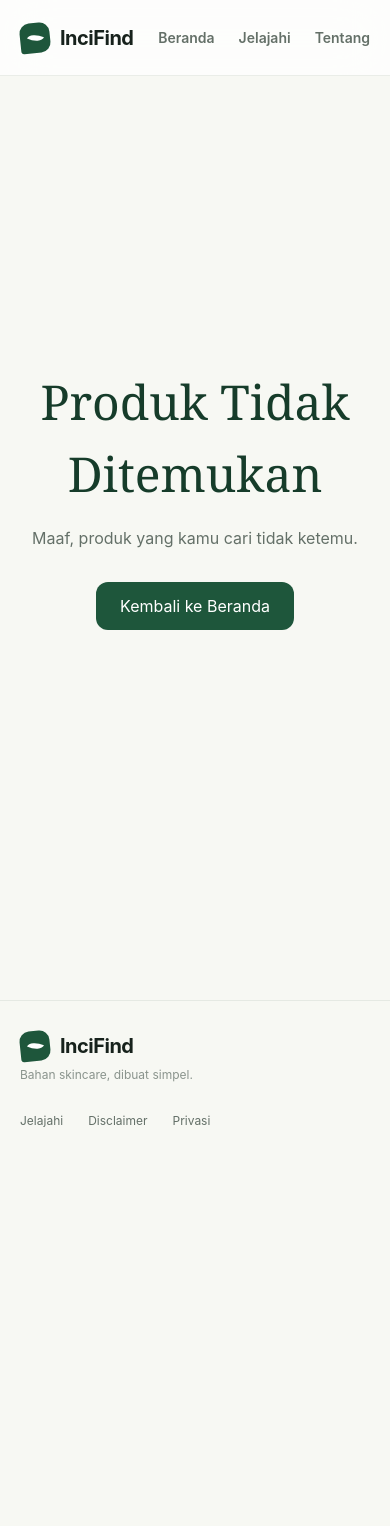
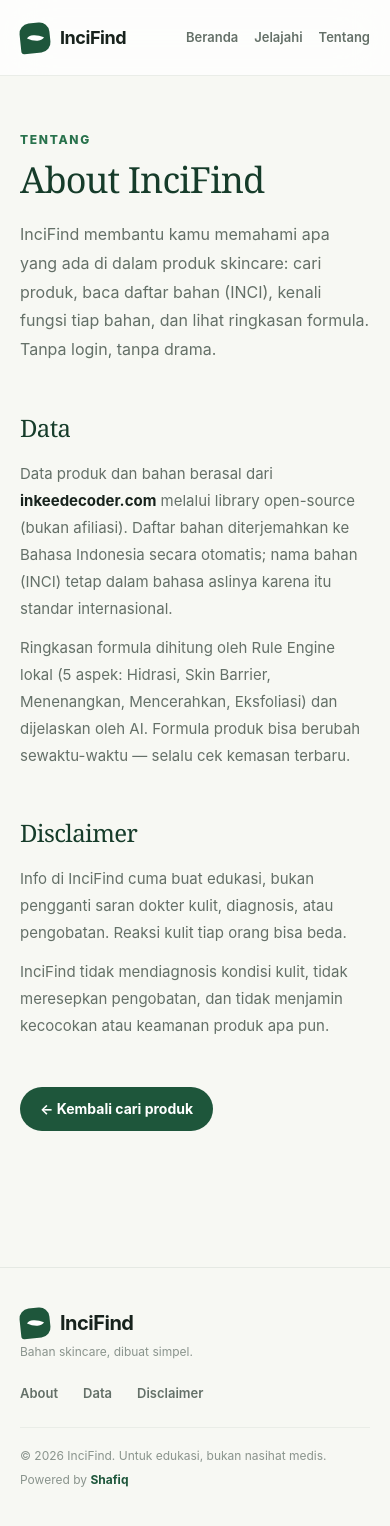
Before and after one commit to shafiqmu/InciFind, a Next.js app: page /about in a window 390 px wide. Before the commit this address had no page. Before the commit the page ends 1159 px from the top, so only its background shows below. Built offline with nearby package versions, Linux system fonts and the light colour scheme.

Commit message:
Responsive audit + footer About/Data/Disclaimer + about page

```diff
--- /dev/null
+++ b/app/about/page.tsx
@@ -0,0 +1,66 @@
+import type { Metadata } from 'next';
+import Link from 'next/link';
+
+export const metadata: Metadata = {
+  title: 'About · Data · Disclaimer — InciFind',
+  description: 'Tentang InciFind, sumber data, dan disclaimer.',
+};
+
+export default function AboutPage() {
+  return (
+    <main className="w-[min(1180px,calc(100%-40px))] mx-auto py-14 md:py-20">
+      <p className="text-pine-700 text-xs font-extrabold uppercase tracking-[0.14em] mb-3">
+        Tentang
+      </p>
+      <h1 className="font-serif text-pine-900 text-4xl md:text-5xl tracking-tight mb-5">
+        About InciFind
+      </h1>
+      <p className="max-w-2xl text-ink-soft leading-[1.8] mb-12">
+        InciFind membantu kamu memahami apa yang ada di dalam produk skincare:
+        cari produk, baca daftar bahan (INCI), kenali fungsi tiap bahan, dan
+        lihat ringkasan formula. Tanpa login, tanpa drama.
+      </p>
+
+      <section id="data" className="scroll-mt-24 mb-12">
+        <h2 className="font-serif text-pine-900 text-2xl md:text-3xl tracking-tight mb-4">
+          Data
+        </h2>
+        <div className="max-w-2xl text-ink-soft leading-[1.8] space-y-3 text-[15px]">
+          <p>
+            Data produk dan bahan berasal dari <strong className="text-ink">inkeedecoder.com</strong> melalui
+            library open-source (bukan afiliasi). Daftar bahan diterjemahkan ke Bahasa Indonesia
+            secara otomatis; nama bahan (INCI) tetap dalam bahasa aslinya karena itu standar internasional.
+          </p>
+          <p>
+            Ringkasan formula dihitung oleh Rule Engine lokal (5 aspek: Hidrasi, Skin Barrier,
+            Menenangkan, Mencerahkan, Eksfoliasi) dan dijelaskan oleh AI. Formula produk bisa
+            berubah sewaktu-waktu — selalu cek kemasan terbaru.
+          </p>
+        </div>
+      </section>
+
+      <section id="disclaimer" className="scroll-mt-24 mb-12">
+        <h2 className="font-serif text-pine-900 text-2xl md:text-3xl tracking-tight mb-4">
+          Disclaimer
+        </h2>
+        <div className="max-w-2xl text-ink-soft leading-[1.8] space-y-3 text-[15px]">
+          <p>
+            Info di InciFind cuma buat edukasi, bukan pengganti saran dokter kulit,
+            diagnosis, atau pengobatan. Reaksi kulit tiap orang bisa beda.
+          </p>
+          <p>
+            InciFind tidak mendiagnosis kondisi kulit, tidak meresepkan pengobatan,
+            dan tidak menjamin kecocokan atau keamanan produk apa pun.
+          </p>
+        </div>
+      </section>
+
+      <Link
+        href="/"
+        className="inline-flex items-center gap-2 px-5 py-3 bg-pine-800 text-white rounded-full text-sm font-bold hover:bg-pine-700 transition-colors"
+      >
+        ← Kembali cari produk
+      </Link>
+    </main>
+  );
+}
--- a/app/page.tsx
+++ b/app/page.tsx
@@ -122,7 +122,7 @@
           <img
             src="/hero-skincare.jpg"
             alt="Skincare products with botanical leaves"
-            className="w-full h-72 object-cover rounded-[28px]"
+            className="w-full h-72 md:h-96 object-cover rounded-[28px]"
           />
         </div>
       </section>
--- a/components/inci-list/InciItem.tsx
+++ b/components/inci-list/InciItem.tsx
@@ -28,7 +28,7 @@
             setIsOpen(!isOpen);
           }
         }}
-        className="min-h-[72px] grid grid-cols-[1fr_40px] md:grid-cols-[1.3fr_1fr_1fr_45px] items-center gap-2 px-4 md:px-[22px] py-[14px] transition-colors hover:bg-[#fbfcfb] cursor-pointer"
+        className="min-h-[72px] grid grid-cols-[1fr_40px] lg:grid-cols-[1.3fr_1fr_1fr_45px] items-center gap-2 px-4 lg:px-[22px] py-[14px] transition-colors hover:bg-[#fbfcfb] cursor-pointer"
       >
         <div className="text-[15px] font-bold">
           {name}
@@ -39,7 +39,7 @@
           )}
         </div>
 
-        <div className="col-span-full md:col-span-1 flex flex-wrap gap-[5px] md:mt-0 -mt-1">
+        <div className="col-span-full lg:col-span-1 flex flex-wrap gap-[5px] lg:mt-0 -mt-1">
           {functions.slice(0, 4).map((fn) => (
             <span key={fn} className="px-2 py-[5px] text-pine-700 bg-pine-100 rounded-md text-[11px] font-semibold">
               {fn}
@@ -47,7 +47,7 @@
           ))}
         </div>
 
-        <div className="hidden md:block text-ink-soft text-[13px] leading-[1.5]">
+        <div className="hidden lg:block text-ink-soft text-[13px] leading-[1.5]">
           {short || '—'}
         </div>
 
@@ -61,7 +61,7 @@
       </div>
 
       {isOpen && detail && (
-        <div className="px-4 md:px-[22px] pb-5 text-ink-soft text-sm leading-[1.7]">
+        <div className="px-4 lg:px-[22px] pb-5 text-ink-soft text-sm leading-[1.7]">
           <div className="p-[17px] bg-pine-100 rounded-[14px]">
             <strong className="text-ink">Deskripsi</strong>
             <br />
--- a/components/inci-list/InciList.tsx
+++ b/components/inci-list/InciList.tsx
@@ -52,7 +52,7 @@
       </div>
 
       <div className="overflow-hidden bg-white border border-line rounded-[24px] shadow-[0_4px_16px_rgba(23,60,42,0.05)]">
-        <div className="hidden md:grid grid-cols-[1.3fr_1fr_1fr_45px] px-[22px] py-4 bg-[#f8faf8] border-b border-line text-ink-muted text-xs font-extrabold uppercase tracking-[0.08em]">
+        <div className="hidden lg:grid grid-cols-[1.3fr_1fr_1fr_45px] px-[22px] py-4 bg-[#f8faf8] border-b border-line text-ink-muted text-xs font-extrabold uppercase tracking-[0.08em]">
           <div>Bahan</div>
           <div>Fungsi</div>
           <div>Deskripsi</div>
--- a/components/layout/Footer.tsx
+++ b/components/layout/Footer.tsx
@@ -3,7 +3,8 @@
 export default function Footer() {
   return (
     <footer id="footer" className="mt-20 border-t border-line">
-      <div className="w-[min(1180px,calc(100%-40px))] mx-auto min-h-[130px] py-[30px] md:py-0 flex flex-col md:flex-row md:items-center justify-between gap-[30px]">
+      <div className="w-[min(1180px,calc(100%-40px))] mx-auto py-10 flex flex-col gap-6">
+        <div className="flex flex-col md:flex-row md:items-center justify-between gap-6">
           <div>
             <div className="flex items-center gap-[10px] text-[20px] font-bold tracking-tight">
               <span className="w-[30px] h-[30px] grid place-items-center text-white bg-pine-800 rounded-[10px_10px_10px_3px] -rotate-6">
@@ -13,10 +14,17 @@
             </div>
             <p className="mt-[6px] text-ink-muted text-xs">Bahan skincare, dibuat simpel.</p>
           </div>
-        <div className="flex gap-[25px] text-ink-soft text-xs">
-          <Link href="/#education" className="hover:text-pine-800">Jelajahi</Link>
-          <span>Disclaimer</span>
-          <span>Privasi</span>
+          <nav className="flex flex-wrap gap-x-[25px] gap-y-2 text-ink-soft text-[13px] font-semibold" aria-label="Footer">
+            <Link href="/about" className="hover:text-pine-800">About</Link>
+            <Link href="/about#data" className="hover:text-pine-800">Data</Link>
+            <Link href="/about#disclaimer" className="hover:text-pine-800">Disclaimer</Link>
+          </nav>
+        </div>
+        <div className="pt-5 border-t border-line/70 flex flex-col sm:flex-row items-start sm:items-center justify-between gap-2">
+          <p className="text-ink-muted text-xs">© 2026 InciFind. Untuk edukasi, bukan nasihat medis.</p>
+          <p className="text-ink-muted text-xs">
+            Powered by <span className="font-bold text-pine-800">Shafiq</span>
+          </p>
         </div>
       </div>
     </footer>
--- a/components/layout/Navbar.tsx
+++ b/components/layout/Navbar.tsx
@@ -4,13 +4,13 @@
   return (
     <nav className="w-full h-[76px] flex items-center border-b border-line/80 bg-white/75 backdrop-blur-xl sticky top-0 z-[100]">
       <div className="w-[min(1180px,calc(100%-40px))] mx-auto flex items-center justify-between">
-        <Link href="/" className="flex items-center gap-[10px] text-[20px] font-bold tracking-tight" aria-label="InciFind home">
+        <Link href="/" className="flex items-center gap-[10px] text-lg md:text-[20px] font-bold tracking-tight" aria-label="InciFind home">
           <span className="w-[30px] h-[30px] grid place-items-center text-white bg-pine-800 rounded-[10px_10px_10px_3px] -rotate-6">
             <span className="block w-[15px] h-[8px] rounded-[100%_0_100%_0] bg-white rotate-[30deg]" />
           </span>
           <span>InciFind</span>
         </Link>
-        <div className="flex items-center gap-6 md:gap-[34px] text-ink-soft text-sm font-semibold">
+        <div className="flex items-center gap-4 md:gap-[34px] text-ink-soft text-[13px] md:text-sm font-semibold">
           <Link href="/" className="hover:text-pine-800 transition-colors">Beranda</Link>
           <Link href="/#education" className="hover:text-pine-800 transition-colors">Jelajahi</Link>
           <Link href="/#footer" className="hover:text-pine-800 transition-colors">Tentang</Link>
```
Also changed, not shown: 1 other file (tests, documents, lock files or other folders). Lines whose indentation alone changed are shown as unchanged.
